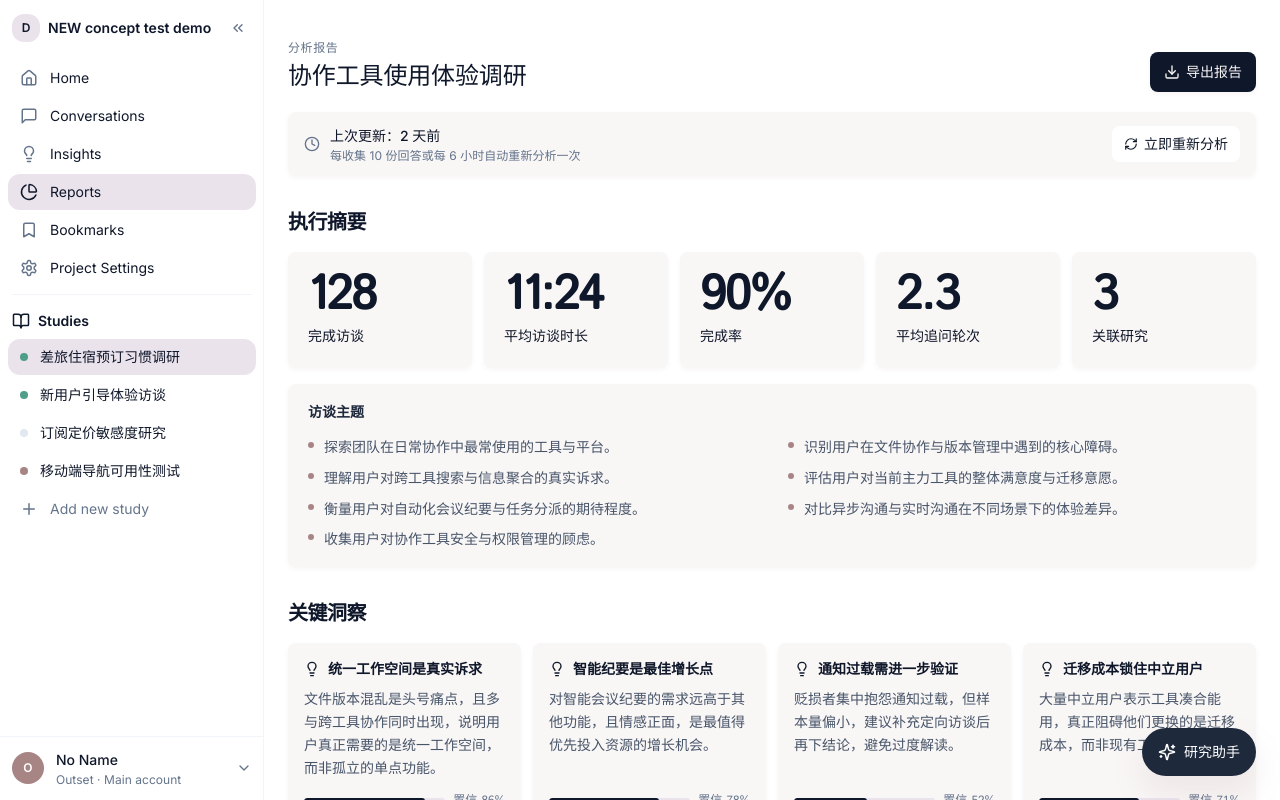
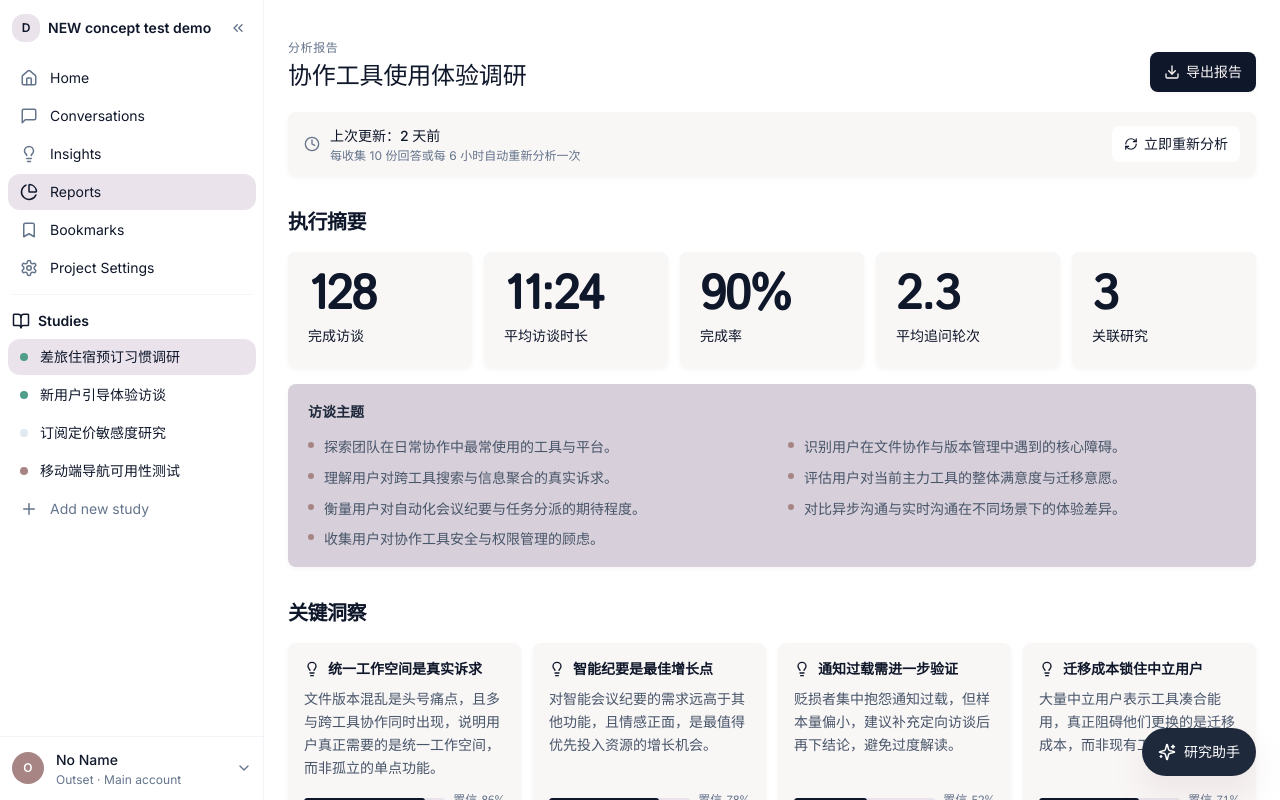
Before and after one commit to zhangsiyu0202-coder/Morris, a Next.js app in the folder apps/web/: page /report in a window 1280 px wide. Built offline with nearby package versions, Linux system fonts and the light colour scheme; a web font is replaced by a local one.

Commit message:
feat: update background color for summary section
Changed bg-mauve-50 to bg-mauve-200 for better contrast

```diff
--- a/apps/web/components/report/summary-section.tsx
+++ b/apps/web/components/report/summary-section.tsx
@@ -26,7 +26,7 @@ export function SummarySection({ report }: { report: SurveyReport }) {
         <BigKpi value={String(report.studyCount)} label="关联研究" />
       </div>
 
-      <div className="rounded bg-mauve-50 px-5 py-4 shadow-[0_2px_4px_rgba(167,133,133,0.08)]">
+      <div className="rounded bg-mauve-200 px-5 py-4 shadow-[0_2px_4px_rgba(167,133,133,0.08)]">
         <h3 className="mb-3 text-body-sm font-semibold text-ink-800">访谈主题</h3>
         <ul className="grid gap-x-8 gap-y-2 md:grid-cols-2">
           {report.topics.map((topic, i) => (
```
